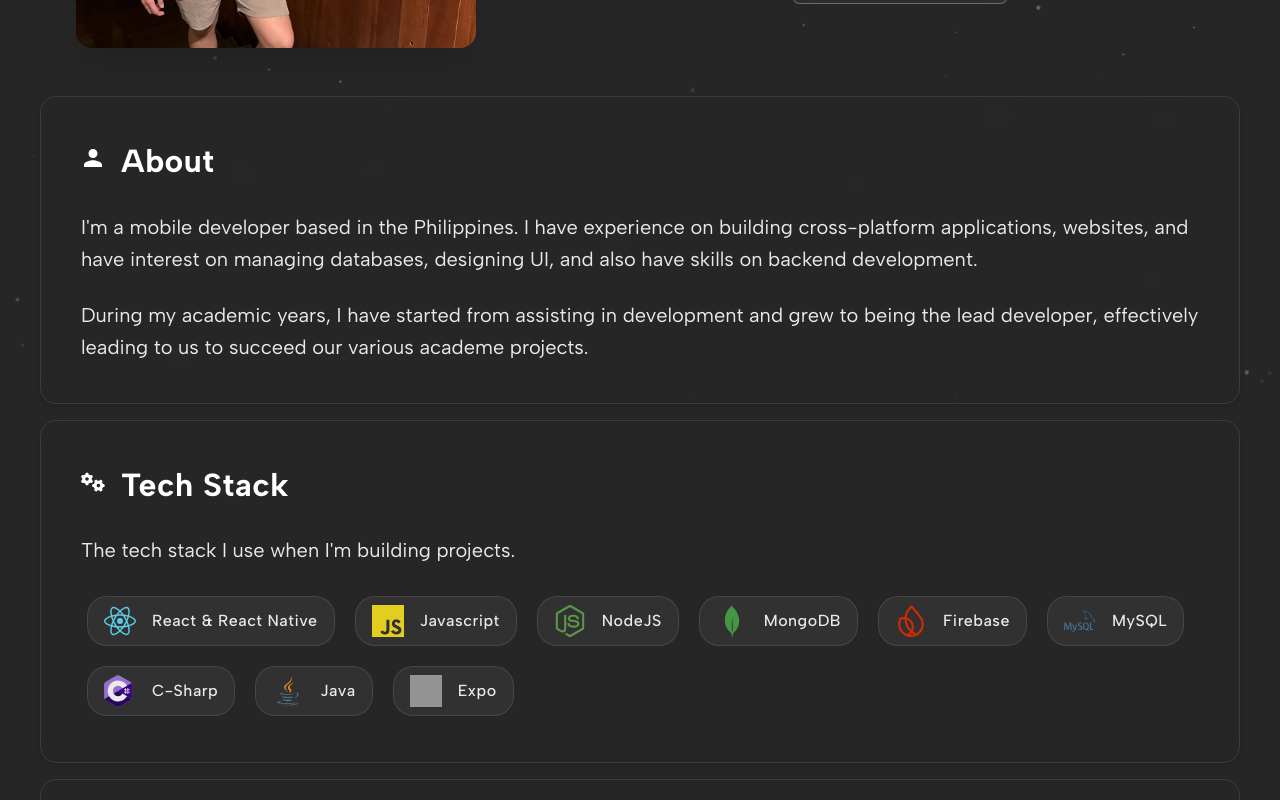
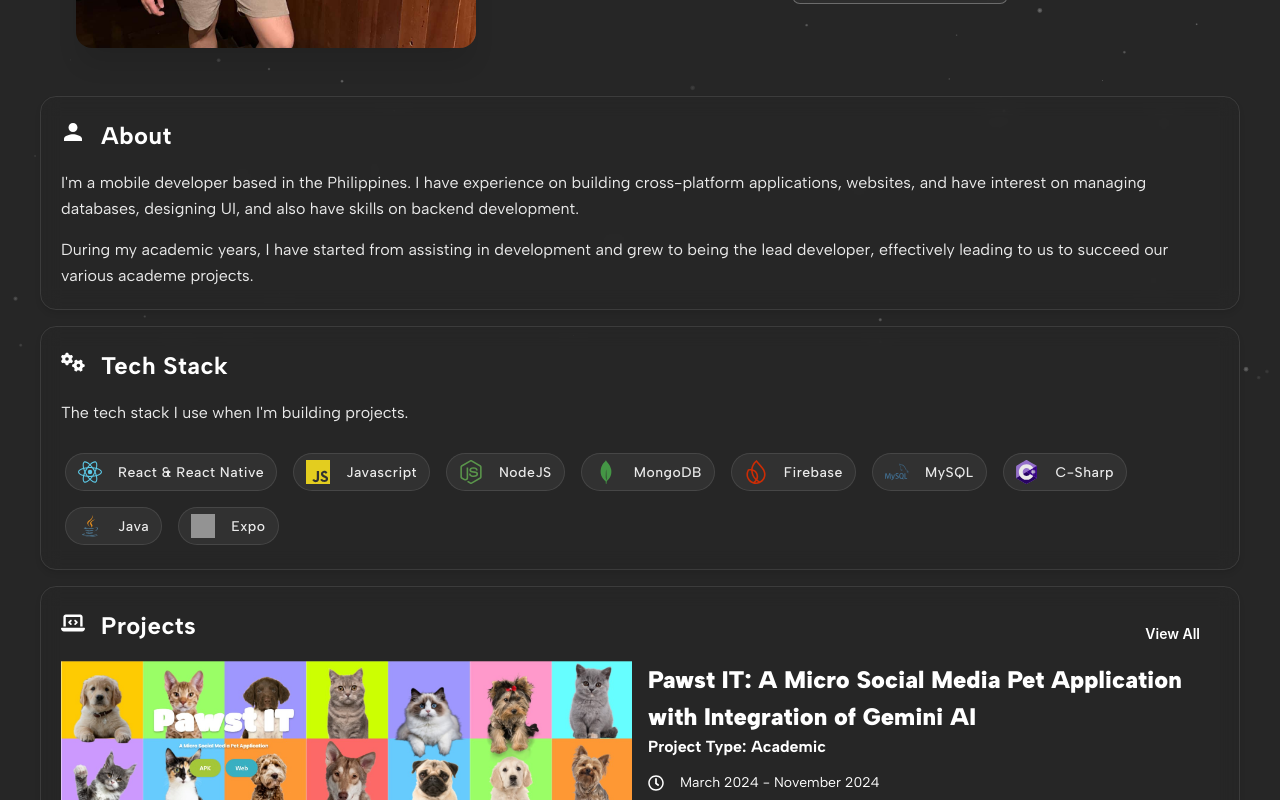
Before and after one commit to angeles3rdy/angelesiii, a React (Vite) app: page / in a window 1280 px wide. Shown: the part 400-1200 px from the top of the page. Built offline with nearby package versions, Linux system fonts and the light colour scheme; grey boxes are pictures that could not be loaded.

Commit message:
fontsize

```diff
--- a/src/components/Cards.jsx
+++ b/src/components/Cards.jsx
@@ -14,7 +14,6 @@ import csh from "../../public/tech-icons/csharp.svg"
 import expo from "../../public/tech-icons/expo-color.svg"
 
 function Cards({ icon, title, text, text2, pills, projects, canView }) {
-
   const navigation = useNavigate();
   const [hoveredProject, setHoveredProject] = useState(null);
 
@@ -40,16 +39,16 @@ function Cards({ icon, title, text, text2, pills, projects, canView }) {
         backgroundColor: 'transparent',
         border: '1px solid rgba(255, 255, 255, 0.1)',
         borderRadius: '16px',
-        padding: '40px',
+        padding: '20px', // Reduced padding for smaller screens
         transition: 'all 0.3s ease',
         backdropFilter: 'blur(10px)',
         boxShadow: '0 4px 6px -1px rgba(0, 0, 0, 0.1)',
       }}
     >
       <Box>
-        <Group style={{ alignItems: 'center' }}>
+        <Group style={{ alignItems: 'center', flexWrap: 'wrap' }}>
           {icon && (
-            <Box style={{ marginBottom: '24px' }}>
+            <Box style={{ marginBottom: '16px' }}>
               {icon}
             </Box>
           )}
@@ -58,9 +57,12 @@ function Cards({ icon, title, text, text2, pills, projects, canView }) {
             <>
               <Text
                 style={{
-                  fontSize: '32px',
+                  fontSize: '24px', // Smaller base font size
+                  '@media (min-width: 768px)': {
+                    fontSize: '32px'
+                  },
                   fontWeight: 'bold',
-                  marginBottom: '24px',
+                  marginBottom: '16px',
                   color: 'white',
                   fontFamily: 'Albert Sans',
                   letterSpacing: '0.5px',
@@ -71,7 +73,17 @@ function Cards({ icon, title, text, text2, pills, projects, canView }) {
 
               {canView && (
                 <Group ml={'auto'}>
-                  <Button variant='subtle' color='white' onClick={() => navigation("/projects")}>
+                  <Button
+                    variant='subtle'
+                    color='white'
+                    onClick={() => navigation("/projects")}
+                    style={{
+                      fontSize: '14px', // Smaller base font size
+                      '@media (min-width: 768px)': {
+                        fontSize: '16px'
+                      }
+                    }}
+                  >
                     View All
                   </Button>
                 </Group>
@@ -83,7 +95,10 @@ function Cards({ icon, title, text, text2, pills, projects, canView }) {
         {text && (
           <Text
             style={{
-              fontSize: '20px',
+              fontSize: '16px', // Smaller base font size
+              '@media (min-width: 768px)': {
+                fontSize: '20px'
+              },
               lineHeight: '1.6',
               fontWeight: 400,
               color: 'rgba(255, 255, 255, 0.9)',
@@ -97,8 +112,11 @@ function Cards({ icon, title, text, text2, pills, projects, canView }) {
         {text2 && (
           <Text
             style={{
-              marginTop: '24px',
-              fontSize: '20px',
+              marginTop: '16px', // Reduced margin
+              fontSize: '16px', // Smaller base font size
+              '@media (min-width: 768px)': {
+                fontSize: '20px'
+              },
               lineHeight: '1.6',
               fontWeight: 400,
               color: 'rgba(255, 255, 255, 0.9)',
@@ -141,74 +159,51 @@ function Cards({ icon, title, text, text2, pills, projects, canView }) {
                         filter: hoveredProject === index ? 'blur(4px)' : 'none',
                       }}
                     />
-
-                    {/* Tech stack overlay */}
-                    {hoveredProject === index && project.technologies && (
-                      <Box
-                        style={{
-                          position: 'absolute',
-                          top: 0,
-                          left: 0,
-                          right: 0,
-                          bottom: 0,
-                          display: 'flex',
-                          alignItems: 'center',
-                          justifyContent: 'center',
-                          gap: '1rem',
-                          zIndex: 10,
-                        }}
-                      >
-                        {project.technologies.map((tech, idx) => {
-                          const iconSrc = getTechIcon(tech);
-                          return iconSrc ? (
-                            <Box
-                              key={idx}
-                              style={{
-                                width: '48px',
-                                height: '48px',
-                                backgroundColor: 'white',
-                                borderRadius: '50%',
-                                padding: '8px',
-                                transition: 'transform 0.3s ease',
-                                cursor: 'pointer',
-                                transform: 'scale(1)',
-                              }}
-                              onMouseEnter={(e) => {
-                                e.currentTarget.style.transform = 'scale(1.1)';
-                              }}
-                              onMouseLeave={(e) => {
-                                e.currentTarget.style.transform = 'scale(1)';
-                              }}
-                            >
-                              <img
-                                src={iconSrc}
-                                alt={tech}
-                                style={{
-                                  width: '100%',
-                                  height: '100%',
-                                  objectFit: 'contain',
-                                }}
-                              />
-                            </Box>
-                          ) : null;
-                        })}
-                      </Box>
-                    )}
                   </a>
                 </Box>
               </Grid.Col>
 
               <Grid.Col span={{ base: 12, sm: 12, md: 12, lg: 6 }}>
-                <Text style={{ fontFamily: "Albert Sans", color: "white", fontSize: 34, fontWeight: 900 }}>
+                <Text
+                  style={{
+                    fontFamily: "Albert Sans",
+                    color: "white",
+                    fontSize: '24px', // Smaller base font size
+                    '@media (min-width: 768px)': {
+                      fontSize: '34px'
+                    },
+                    fontWeight: 900
+                  }}
+                >
                   {project.name}
                 </Text>
                 <Box>
-                  <Text style={{ marginBottom: 12, fontFamily: "Albert Sans", color: "white", fontWeight: 'bold' }}>
+                  <Text
+                    style={{
+                      marginBottom: 12,
+                      fontFamily: "Albert Sans",
+                      color: "white",
+                      fontWeight: 'bold',
+                      fontSize: '16px', // Smaller base font size
+                      '@media (min-width: 768px)': {
+                        fontSize: '18px'
+                      }
+                    }}
+                  >
                     Project Type: {project?.type}
                   </Text>
                   <Group>
                     <FaRegClock color='white' />
-                    <Text style={{ fontFamily: "Albert Sans", color: "white" }}>
+                    <Text
+                      style={{
+                        fontFamily: "Albert Sans",
+                        color: "white",
+                        fontSize: '14px', // Smaller base font size
+                        '@media (min-width: 768px)': {
+                          fontSize: '16px'
+                        }
+                      }}
+                    >
                       {project.duration}
                     </Text>
                   </Group>
@@ -221,54 +216,6 @@ function Cards({ icon, title, text, text2, pills, projects, canView }) {
             </Grid>
           ))
         )}
-
-        {/* {projects?.length > 0 && (
-          projects.map((project, index) => (
-            <Grid mb={12}>
-              <Grid.Col span={{ base: 12, sm: 12, md: 12, lg: 6 }}>
-                <a href={project?.url} target="_blank" rel="noopener noreferrer">
-                  <Image src={project.image}
-                    onClick={() => window.location.href}
-                    style={{ cursor: 'pointer' }}
-                    onMouseEnter={(e) => {
-                      e.target.style.transform = 'translateY(-2px)';
-                      e.target.style.boxShadow = '0 4px 12px rgba(0, 0, 0, 0.3)';
-                    }}
-                    onMouseLeave={(e) => {
-                      e.target.style.transform = 'translateY(0)';
-                      e.target.style.boxShadow = '0 0 0 rgba(0, 0, 0, 0)';
-                    }}
-                    w={"100%"} />
-                </a>
-              </Grid.Col>
-
-              <Grid.Col span={{ base: 12, sm: 12, md: 12, lg: 6 }}>
-                <Text style={{ fontFamily: "Albert Sans", color: "white", fontSize: 34, fontWeight: 900 }}>{project.name}</Text>
-                <Box>
-                  <Text style={{ marginBottom: 12, fontFamily: "Albert Sans", color: "white", fontWeight: 'bold' }}>Project Type: {project?.type}</Text>
-
-                  <Group>
-                    <FaRegClock color='white' />
-                    <Text style={{ fontFamily: "Albert Sans", color: "white" }}>{project.duration}</Text>
-                  </Group>
-
-                  <Group mt={12}>
-
-                    {project.isMobile &&
-                      <FaMobileAlt size={24} color='white' />
-                    }
-
-                    {project.isDesktop &&
-                      <FaDesktop size={24} color='white' />
-                    }
-                  </Group>
-                </Box>
-
-
-              </Grid.Col>
-            </Grid>
-          ))
-        )} */}
       </Box>
     </Paper>
   );
--- a/src/components/Pills.jsx
+++ b/src/components/Pills.jsx
@@ -6,14 +6,14 @@ function Pills({ icon, name }) {
     <Box
       style={{
         display: 'inline-flex',
-        margin: '6px',
+        margin: '4px', // Reduced margin for smaller screens
       }}
     >
       <Group
         style={{
           backgroundColor: 'rgba(115, 115, 115, 0.15)',
           backdropFilter: 'blur(8px)',
-          padding: '8px 16px',
+          padding: '6px 12px', // Reduced padding for smaller screens
           borderRadius: '20px',
           border: '1px solid rgba(255, 255, 255, 0.1)',
           transition: 'all 0.3s ease',
@@ -29,7 +29,7 @@ function Pills({ icon, name }) {
           e.currentTarget.style.transform = 'translateY(0)';
           e.currentTarget.style.boxShadow = 'none';
         }}
-        spacing={8}
+        spacing={6} // Reduced spacing for smaller screens
       >
         <Box style={{
           display: 'flex',
@@ -39,13 +39,23 @@ function Pills({ icon, name }) {
         }}>
           <Image
             src={icon}
-            style={{ width: 32, height: 32 }}
+            style={{
+              width: 24, // Smaller base size
+              height: 24,
+              '@media (min-width: 768px)': {
+                width: 32,
+                height: 32
+              }
+            }}
           />
         </Box>
         <Text
           style={{
             color: 'white',
-            fontSize: '16px',
+            fontSize: '14px', // Smaller base font size
+            '@media (min-width: 768px)': {
+              fontSize: '16px'
+            },
             fontWeight: 500,
             fontFamily: 'Albert Sans',
             letterSpacing: '0.5px',
@@ -54,8 +64,6 @@ function Pills({ icon, name }) {
         >
           {name}
         </Text>
-
-
       </Group>
     </Box>
   );
```
